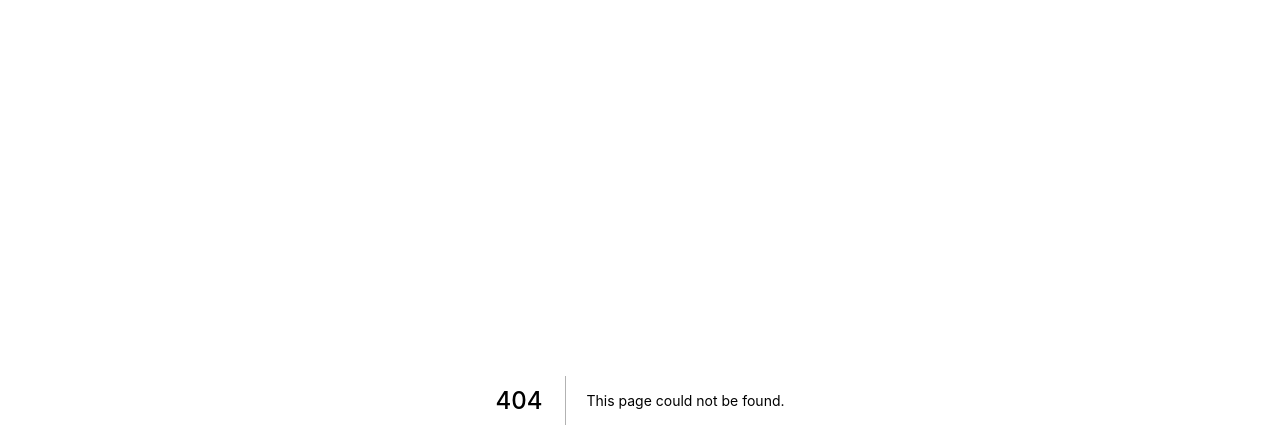
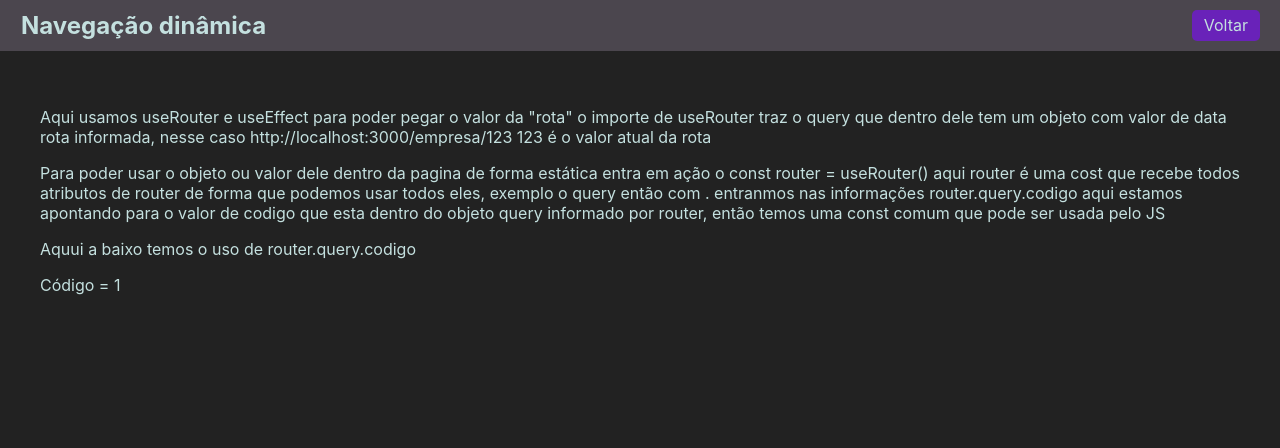
Before and after one commit to guilhermeforprojeto/fundamentos, a Next.js app: page /empresa/1 in a window 1280 px wide. Before the commit this address had no page. Shown: the top 448 px of the page. Built offline with nearby package versions, Linux system fonts and the light colour scheme.

Commit message:
Adicionado - Navegaçao dinamica

```diff
--- /dev/null
+++ b/src/pages/empresa/[codigo].jsx
@@ -0,0 +1,45 @@
+import Layout from "../../component/Layout";
+import { useRouter } from "next/router";
+import { useEffect } from "react";
+
+export default function EmpresaPorCodigo(){
+    const router = useRouter()
+
+    //Apenas para log
+    useEffect(() => {
+        console.log("Aqui o objeto de query    "+ router.query)
+        console.log("Aqui o valor do obj de query  "+ router.query.codigo)
+    }, [])
+
+    return (
+
+        <Layout titulo="Navegação dinâmica">
+            <p>
+                Aqui usamos useRouter e useEffect
+                para poder pegar o valor da "rota"
+                o importe de useRouter traz o query
+                que dentro dele tem um objeto com valor
+                de data rota informada, nesse caso
+                http://localhost:3000/empresa/123
+                123 é o valor atual da rota
+            </p>
+            <p>
+                Para poder usar o objeto ou valor dele
+                dentro da pagina de forma estática
+                entra em ação o
+                const router = useRouter()
+                aqui router é uma cost que recebe todos
+                atributos de router de forma que podemos
+                usar todos eles, exemplo o query
+                então com . entranmos nas informações
+                router.query.codigo aqui estamos apontando
+                para o valor de codigo que esta dentro do objeto
+                query informado por router, então temos uma const
+                comum que pode ser usada pelo JS
+
+            </p>
+            <p>Aquui a baixo temos o uso de router.query.codigo </p>
+            <span>Código = {router.query.codigo}</span>
+        </Layout>
+    )
+}
--- a/src/styles/Navegador.module.css
+++ b/src/styles/Navegador.module.css
@@ -2,6 +2,7 @@
     padding: 20px;
     margin: 10px;
     border-radius: 8px;
+    cursor: pointer;
 
 
 }
```
Also changed, not shown: src/pages/clientes/index.jsx (added, +7 -0 lines), src/pages/index.jsx (+5 -3 lines).
